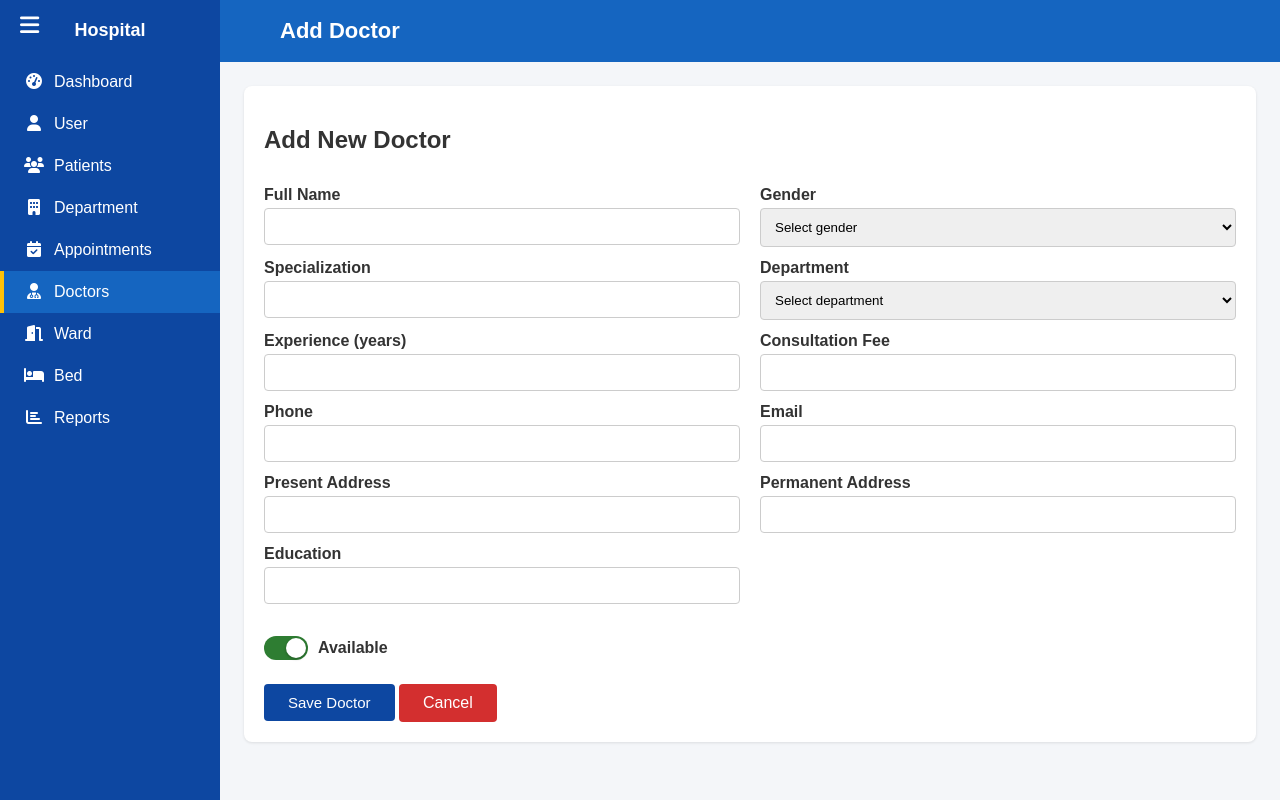
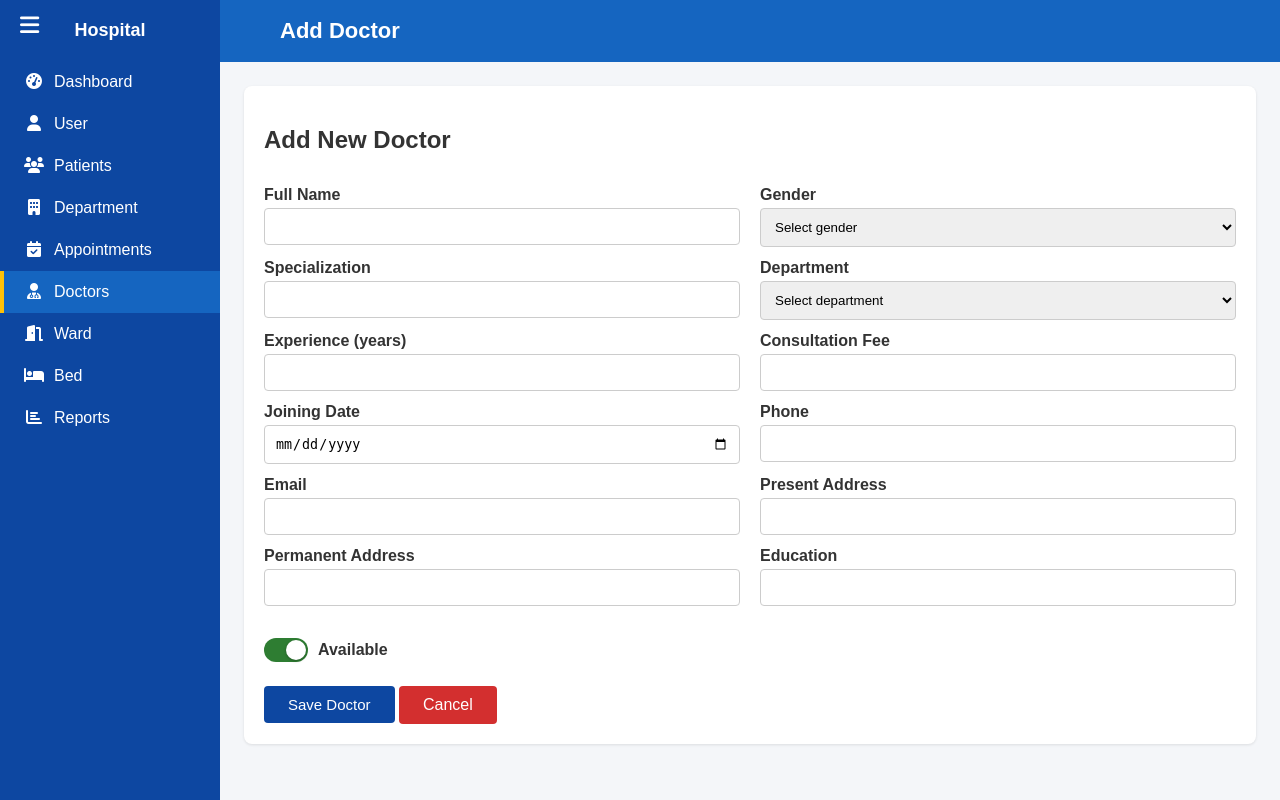
Before and after one commit to RAKIB6348/hospital_django, a Django app: page /doctor/add/ in a window 1280 px wide. Run offline with Django 5.2, Linux system fonts and the light colour scheme.

Commit message:
add doctor new field

```diff
--- a/doctor/models.py
+++ b/doctor/models.py
@@ -17,6 +17,7 @@ class Doctor(models.Model):
     education = models.CharField(max_length=255, blank=True)
     experience_years = models.PositiveIntegerField(default=0)
     fee = models.DecimalField(max_digits=10, decimal_places=2, default=0)
+    joining_date = models.DateField(null=True, blank=True)
     available = models.BooleanField(default=True)
     created_at = models.DateTimeField(auto_now_add=True)
 
--- a/doctor/templates/doctor/doctor_add.html
+++ b/doctor/templates/doctor/doctor_add.html
@@ -47,6 +47,10 @@
                 <input type="number" id="fee" name="fee" step="0.01" min="0" required>
             </div>
             <div>
+                <label for="joining_date">Joining Date</label>
+                <input type="date" id="joining_date" name="joining_date">
+            </div>
+            <div>
                 <label for="phone">Phone</label>
                 <input type="tel" id="phone" name="phone">
             </div>
--- a/doctor/templates/doctor/doctor_edit.html
+++ b/doctor/templates/doctor/doctor_edit.html
@@ -46,6 +46,10 @@
                 <input type="number" id="fee" name="fee" step="0.01" min="0" value="{{ doctor.fee }}" required>
             </div>
             <div>
+                <label for="joining_date">Joining Date</label>
+                <input type="date" id="joining_date" name="joining_date" value="{{ doctor.joining_date|date:'Y-m-d' }}">
+            </div>
+            <div>
                 <label for="phone">Phone</label>
                 <input type="tel" id="phone" name="phone" value="{{ doctor.phone }}">
             </div>
--- a/doctor/templates/doctor/doctor_list.html
+++ b/doctor/templates/doctor/doctor_list.html
@@ -23,6 +23,7 @@
                 <th>Education</th>
                 <th>Experience (yrs)</th>
                 <th>Fee</th>
+                <th>Joining Date</th>
                 <th>Available</th>
                 <th>Action</th>
             </tr>
@@ -41,6 +42,7 @@
                 <td>{{ doctor.education }}</td>
                 <td>{{ doctor.experience_years }}</td>
                 <td>{{ doctor.fee }}</td>
+                <td>{{ doctor.joining_date|date:'d M Y' }}</td>
                 <td>
                     {% if doctor.available %}
                     <span style="background: #e8f5e9; color: #2e7d32; padding: 4px 12px; border-radius: 20px; font-size: 12px; font-weight: bold;">Available</span>
@@ -54,7 +56,7 @@
                 </td>
             </tr>
             {% empty %}
-            <tr><td colspan="13">No doctors registered yet.</td></tr>
+            <tr><td colspan="14">No doctors registered yet.</td></tr>
             {% endfor %}
         </tbody>
     </table>
--- a/doctor/views.py
+++ b/doctor/views.py
@@ -21,6 +21,7 @@ def doctor_add(request):
             education=request.POST['education'],
             experience_years=request.POST['experience_years'],
             fee=request.POST['fee'],
+            joining_date=request.POST.get('joining_date') or None,
             available=request.POST.get('available') == 'on',
         )
         return redirect('doctor:doctor_list')
@@ -41,6 +42,7 @@ def doctor_edit(request, doctor_id):
         doctor.education = request.POST['education']
         doctor.experience_years = request.POST['experience_years']
         doctor.fee = request.POST['fee']
+        doctor.joining_date = request.POST.get('joining_date') or None
         doctor.available = request.POST.get('available') == 'on'
         doctor.save()
         return redirect('doctor:doctor_list')
```
Also changed, not shown: db.sqlite3, doctor/migrations/0004_doctor_joining_date.py (added).
